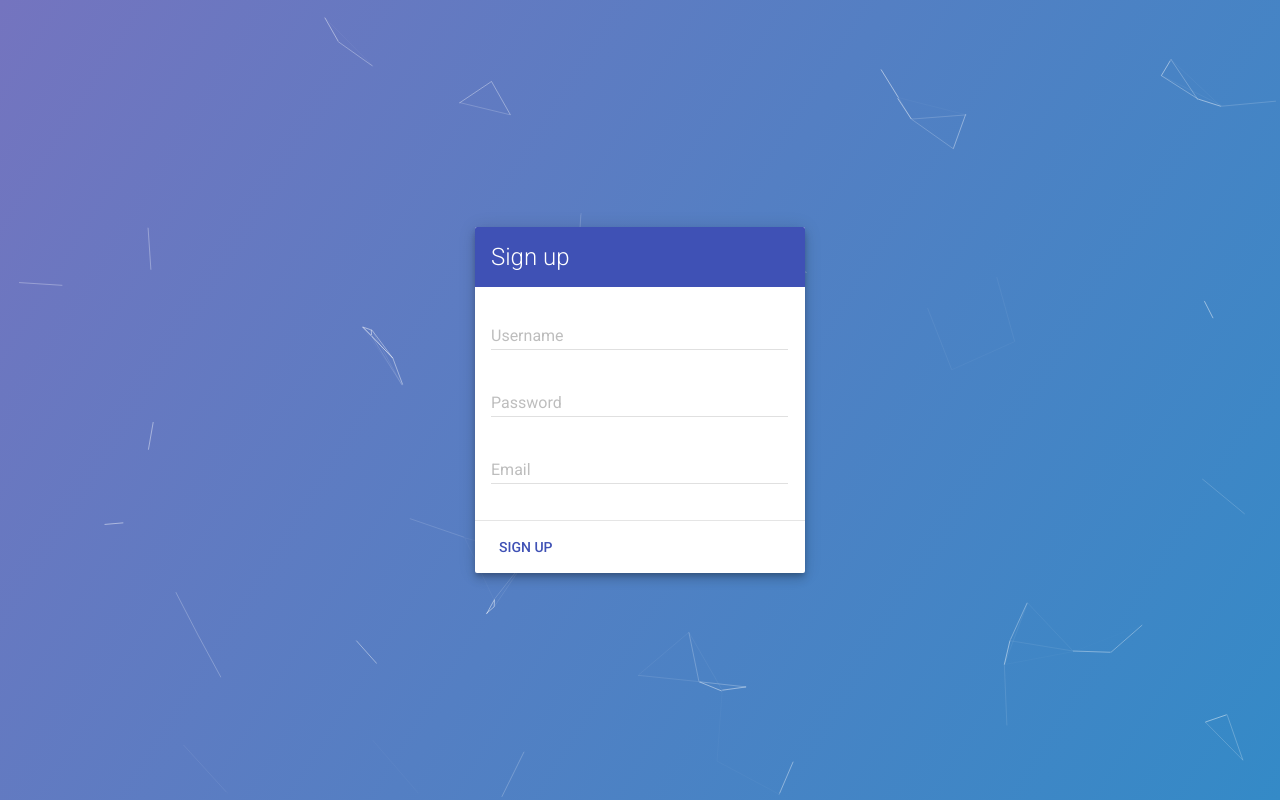
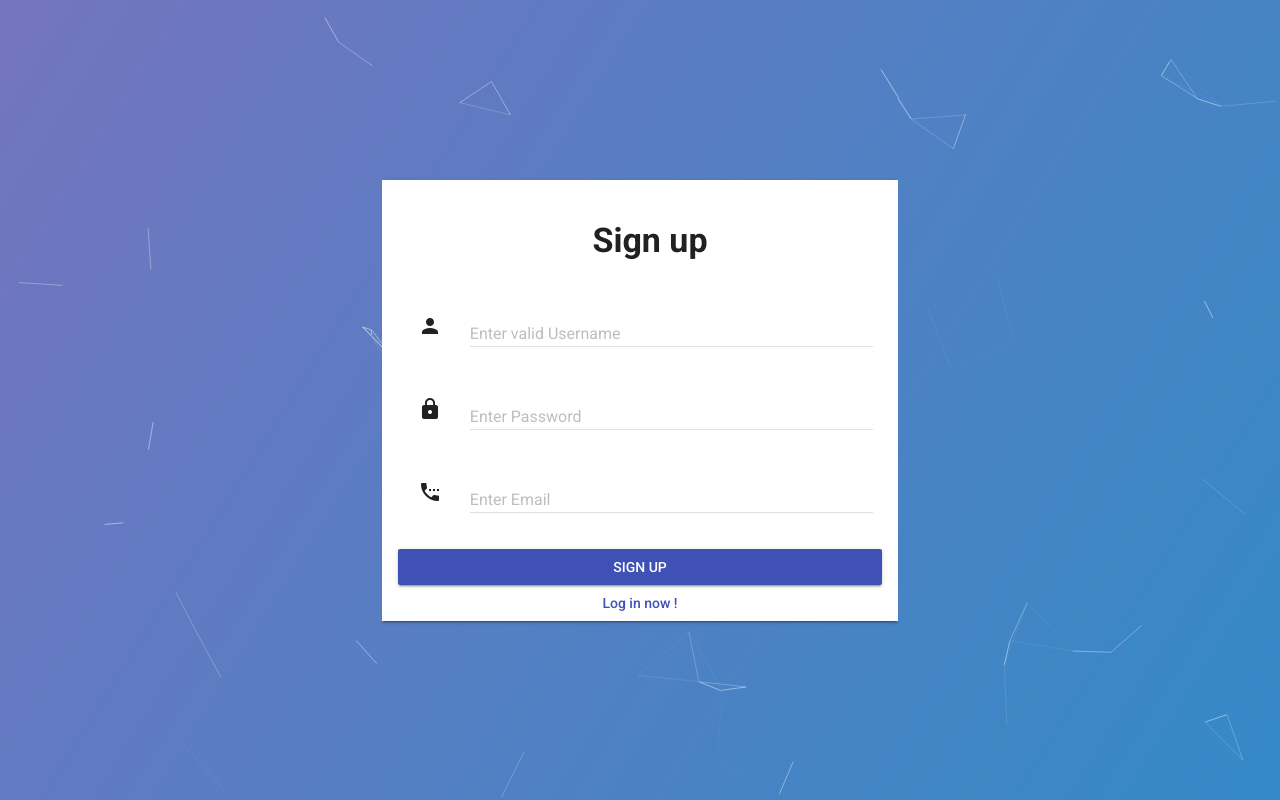
Before and after one commit to hebingchang/ha.hu, a Django app: page /accounts/signup/ in a window 1280 px wide. Run offline with Django 3.2, Linux system fonts and the light colour scheme.

Commit message:
modify signup

```diff
--- a/static/scripts/signup.js
+++ b/static/scripts/signup.js
@@ -1,3 +1,11 @@
-/**
- * Created by yangs on 7/22/2016.
- */
+$(function () {
+  $(".mdl-textfield__input").blur(function () {
+    $(this).prop('required', true);
+    $(this).parent().addClass('is-invalid');
+  });
+
+  $(".mdl-button[type='submit']").click(function () {
+    $(this).parent().siblings().children(".mdl-textfield").addClass('is-invalid');
+    $(this).parent().siblings().children(".mdl-textfield").children(".mdl-textfield__input").prop('required', true);
+  });
+});
--- a/static/styles/signup.css
+++ b/static/styles/signup.css
@@ -1,9 +1,47 @@
-.mdl-layout {
+body {
+  background: #fff;
+}
+
+.mdl-layout,
+.main_content {
+  display: flex;
+  flex-direction: column;
   align-items: center;
   justify-content: center;
 }
 
-.mdl-layout__content {
-  padding: 24px;
-  flex: none;
+.main_content h3 {
+  text-align: center;
 }
+
+.login-form-div {
+  width: 500px;
+  background: #fff;
+}
+
+.form-column {
+  padding: 20px 35px;
+}
+
+.cell_con {
+  background: #fff;
+  padding-left: 20px;
+}
+
+.cell_con div {
+  width: 87%;
+}
+
+.links {
+  margin: auto;
+  text-align: center;
+}
+
+.btn {
+  margin: auto;
+  width: 100%;
+}
+
+a {
+  text-decoration: none;
+}
--- a/templates/signup.html
+++ b/templates/signup.html
@@ -11,38 +11,51 @@
 
 {% block content %}
 
-
-  <div class="mdl-layout mdl-js-layout mdl-color--grey-100">
-    <div class="mdl-layout__content">
-      <div class="mdl-card mdl-shadow--6dp">
-        <div class="mdl-card__title mdl-color--primary mdl-color-text--white">
-          <h2 class="mdl-card__title-text">Sign up</h2>
-        </div>
-        <form action method="post">
-          <div class="mdl-card__supporting-text">
-            {% csrf_token %}
-            <div class="mdl-textfield mdl-js-textfield">
+  <form action method="post">
+    {% csrf_token %}
+    <div class="mdl-layout mdl-layout--fixed-header mdl-js-layout  mdl-color--white-100">
+      <main class="mdl-layout__content main_content">
+        <div class="login-form-div mdl-grid mdl-shadow--2dp">
+          <div class="mdl-cell mdl-cell--12-col cell_con">
+            <h3><strong>Sign up</strong></h3>
+          </div>
+          <div class="mdl-cell mdl-cell--12-col cell_con">
+            <i class="material-icons">person</i>
+            &nbsp;&nbsp;&nbsp;&nbsp;&nbsp;&nbsp;
+            <div class="mdl-textfield mdl-js-textfield mdl-textfield--floating-label">
               <input class="mdl-textfield__input" type="text" id="id_username" name="username">
-              <label class="mdl-textfield__label" for="id_username">Username</label>
-            </div>
-            <div class="mdl-textfield mdl-js-textfield">
-              <input class="mdl-textfield__input" type="password" id="id_password" name="password">
-              <label class="mdl-textfield__label" for="id_password">Password</label>
-            </div>
-            <div class="mdl-textfield mdl-js-textfield">
-              <input class="mdl-textfield__input" type="email" id="id_email" name="email">
-              <label class="mdl-textfield__label" for="id_email">Email</label>
+              <label class="mdl-textfield__label" for="id_username">Enter valid Username</label>
             </div>
           </div>
-          <div class="mdl-card__actions mdl-card--border">
-            <button type="submit" class="mdl-button mdl-button--colored mdl-js-button mdl-js-ripple-effect">
+          <div class="mdl-cell mdl-cell--12-col cell_con">
+            <i class="material-icons">lock</i>
+            &nbsp;&nbsp;&nbsp;&nbsp;&nbsp;&nbsp;
+            <div class="mdl-textfield mdl-js-textfield mdl-textfield--floating-label">
+              <input class="mdl-textfield__input" type="password" id="id_password" name="password">
+              <label class="mdl-textfield__label" for="id_password">Enter Password</label>
+            </div>
+          </div>
+          <div class="mdl-cell mdl-cell--12-col cell_con">
+            <i class="material-icons">settings_phone</i>
+            &nbsp;&nbsp;&nbsp;&nbsp;&nbsp;&nbsp;
+            <div class="mdl-textfield mdl-js-textfield mdl-textfield--floating-label">
+              <input class="mdl-textfield__input" type="email" id="id_email" name="email">
+              <label class="mdl-textfield__label" for="id_email">Enter Email</label>
+            </div>
+          </div>
+          <div class="mdl-cell mdl-cell--12-col login-btn-con">
+            <button type="submit"
+                    class="mdl-button mdl-js-button mdl-button--raised mdl-js-ripple-effect mdl-button--primary btn">
               Sign up
             </button>
           </div>
-        </form>
-      </div>
+          <div class="mdl-cell mdl-cell--6-col mdl-cell--8-col-tablet links">
+            <a href="/accounts/login/" class="mdl-button--primary">Log in now !</a>
+          </div>
+        </div>
+      </main>
     </div>
-  </div>
+  </form>
   <canvas id="canvas"></canvas>
 
 {% endblock %}
@@ -50,4 +63,5 @@
 {% block script %}
   {% load staticfiles %}
   <script src="{% static "scripts/dotbackground.js" %}"></script>
+  <script src="{% static "scripts/signup.js" %}"></script>
 {% endblock %}
```
